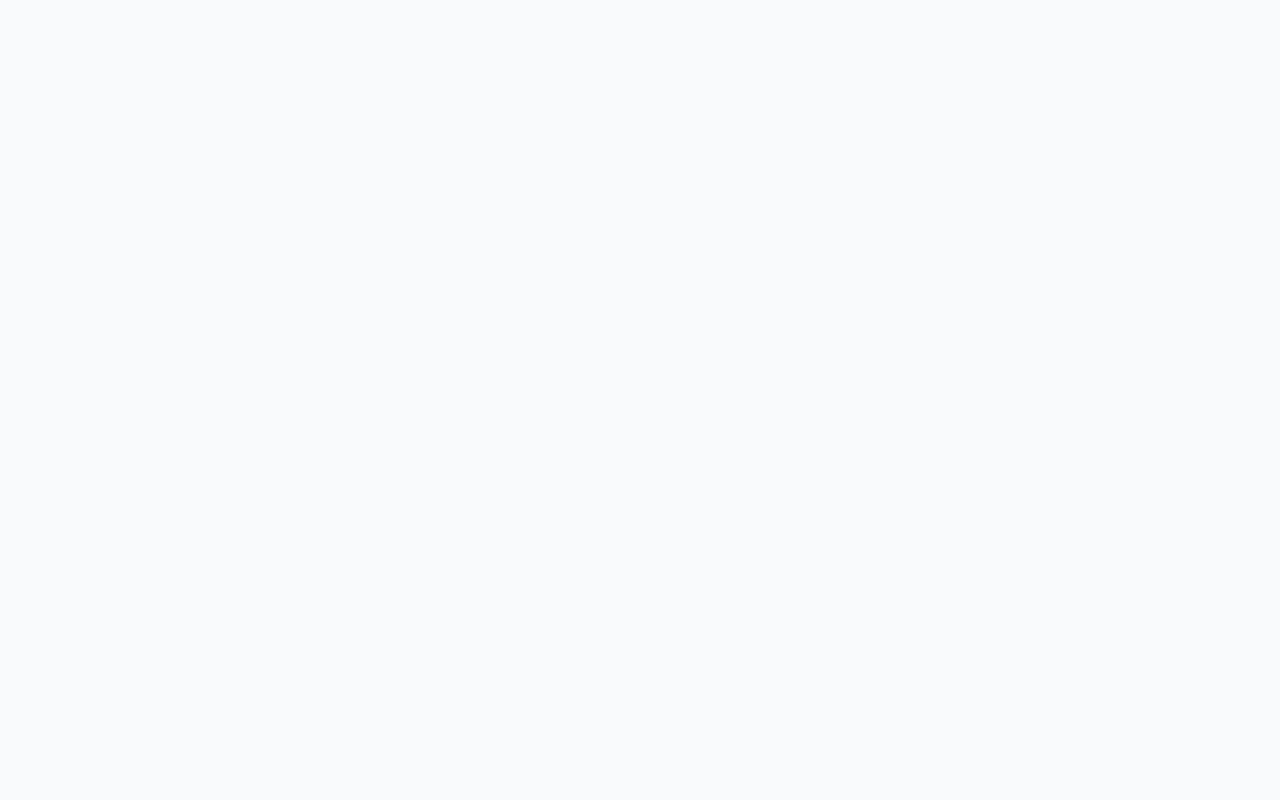
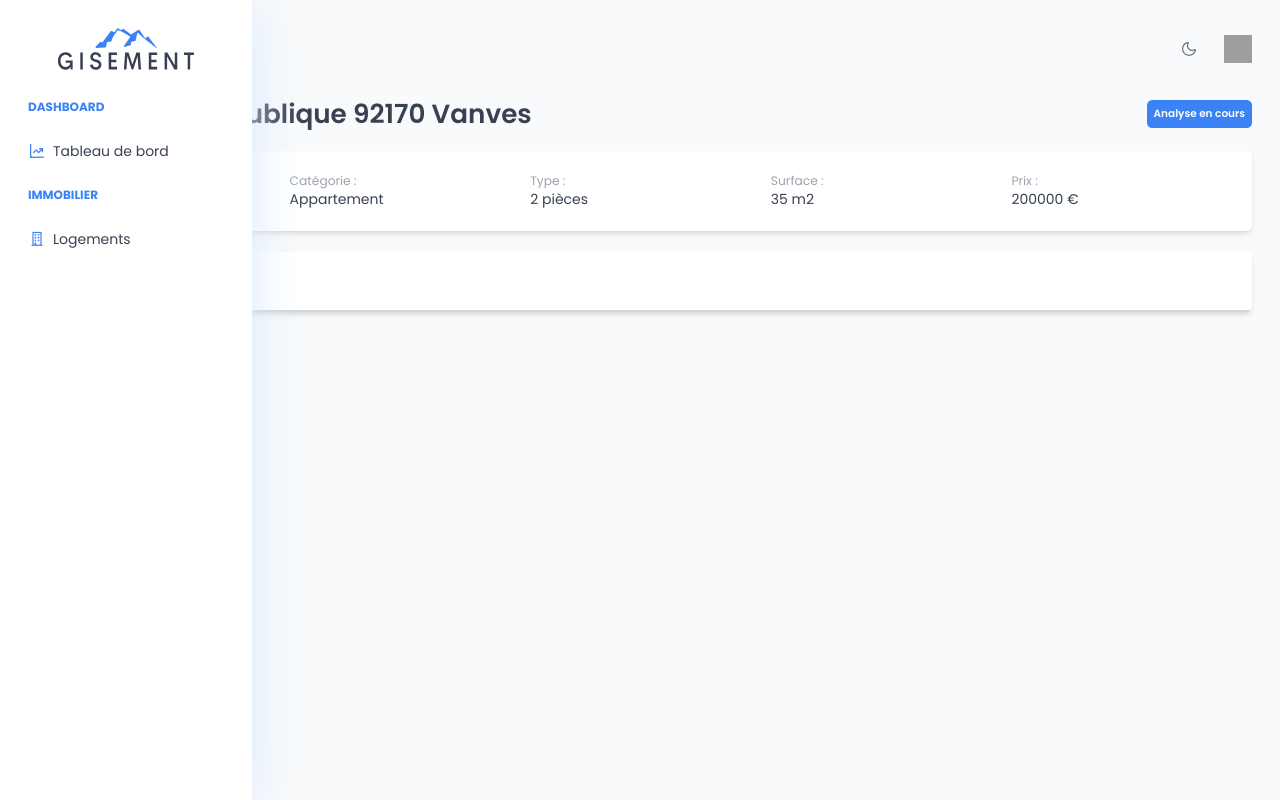
Before and after one commit to arnauddoub/poc-gisement-app, a Vue app in the folder packages/frontend/: page /properties/1 in a window 1280 px wide. Before the commit this address had no page. Built offline with nearby package versions, Linux system fonts and the light colour scheme; grey boxes are pictures that could not be loaded.

Commit message:
feat: add property view

```diff
--- a/packages/frontend/src/components/base/BaseValue.vue
+++ b/packages/frontend/src/components/base/BaseValue.vue
@@ -1,8 +1,8 @@
 <script setup lang="ts">
 interface Props {
-  vertical: boolean
+  vertical?: boolean
   label: string
-  value: string
+  value: string | number
 }
 
 withDefaults(defineProps<Props>(), {
--- a/packages/frontend/src/components/layout/AppTopbar.vue
+++ b/packages/frontend/src/components/layout/AppTopbar.vue
@@ -10,7 +10,7 @@ const toggleDark = useToggle(isDark)
 <template>
   <div class="layout-topbar">
     <div class="topbar-start">
-      <Button severity="secondary" text rounded style="margin-left: -1rem;" @click="onMenuToggle()">
+      <Button severity="secondary" text rounded style="margin-left: -1rem" @click="onMenuToggle()">
         <i class="pi pi-bars"></i>
       </Button>
     </div>
--- a/packages/frontend/src/modules/property/composables/PropertyListItem.vue
+++ b/packages/frontend/src/modules/property/composables/PropertyListItem.vue
@@ -1,5 +1,6 @@
 <script setup lang="ts">
 import type { Property } from '@/modules/property/types/Property'
+import { RouterLink } from 'vue-router'
 import BaseValue from '@/components/base/BaseValue.vue'
 
 defineProps<{
@@ -8,7 +9,7 @@ defineProps<{
 </script>
 
 <template>
-  <div class="bg-white rounded-md shadow-md p-6 md:h-32 dark:bg-gray-900 dark:text-white">
+  <div class="card md:h-32">
     <div class="h-full relative items-center md:flex md:space-x-6 md:pl-20">
       <div class="max-md:mx-auto max-md:mb-4 -bottom-1 left-0 w-20 md:absolute">
         <img src="@/assets/properties/building.png" class="opacity-70" alt="building" />
@@ -26,7 +27,9 @@ defineProps<{
           <BaseValue label="Type :" :value="property.type" />
         </div>
         <div class="md:w-40">
-          <Button class="w-full justify-center">Détail</Button>
+          <RouterLink :to="{ name: 'properties.show', params: { uuid: property.uuid } }">
+            <Button class="w-full justify-center">Détail</Button>
+          </RouterLink>
         </div>
       </div>
     </div>
--- /dev/null
+++ b/packages/frontend/src/modules/property/fakes/properties.ts
@@ -0,0 +1,30 @@
+import type { Property } from '../types/Property'
+
+export const properties: Property[] = [
+  {
+    uuid: 'aaa',
+    state: 'Résidence Principale',
+    category: 'Appartement',
+    type: '2 pièces',
+    surface: 35,
+    price: 200_000,
+    location: {
+      address: '24 Rue de la République',
+      city: 'Vanves',
+      zipCode: '92170'
+    }
+  },
+  {
+    uuid: 'bbb',
+    state: 'Investissement Locatif',
+    category: 'Appartement',
+    type: 'Studio',
+    surface: 31,
+    price: 200_000,
+    location: {
+      address: '2 Sq. Arthur Rimbaud',
+      city: 'Évry-Courcouronnes',
+      zipCode: '91000'
+    }
+  }
+]
--- a/packages/frontend/src/modules/property/types/Property.ts
+++ b/packages/frontend/src/modules/property/types/Property.ts
@@ -4,6 +4,7 @@ export interface Property {
   category: PropertyCategory
   type: PropertyType
   surface: number
+  price: number
   location: {
     address: string
     city: string
--- a/packages/frontend/src/modules/property/views/PropertyListView.vue
+++ b/packages/frontend/src/modules/property/views/PropertyListView.vue
@@ -1,34 +1,7 @@
 <script setup lang="ts">
-import type { Property } from '@/modules/property/types/Property'
+import { properties } from '@/modules/property/fakes/properties'
 import PropertyListItem from '@/modules/property/composables/PropertyListItem.vue'
 import BaseHeading from '@/components/base/BaseHeading.vue'
-
-const properties: Property[] = [
-  {
-    uuid: 'aaa',
-    state: 'Résidence Principale',
-    category: 'Appartement',
-    type: '2 pièces',
-    surface: 35,
-    location: {
-      address: '24 Rue de la République',
-      city: 'Vanves',
-      zipCode: '92170'
-    }
-  },
-  {
-    uuid: 'bbb',
-    state: 'Investissement Locatif',
-    category: 'Appartement',
-    type: 'Studio',
-    surface: 31,
-    location: {
-      address: '2 Sq. Arthur Rimbaud',
-      city: 'Évry-Courcouronnes',
-      zipCode: '91000'
-    }
-  }
-]
 </script>
 
 <template>
--- /dev/null
+++ b/packages/frontend/src/modules/property/views/PropertyView.vue
@@ -0,0 +1,31 @@
+<script setup lang="ts">
+import { ref } from 'vue'
+import { properties } from '@/modules/property/fakes/properties'
+import BaseValue from '@/components/base/BaseValue.vue'
+import BaseHeading from '@/components/base/BaseHeading.vue'
+
+const property = properties[0]
+
+const items = ref([{ label: 'Synthèse', icon: 'pi pi-home' }])
+</script>
+
+<template>
+  <div class="grid gap-6">
+    <div class="flex justify-between items-center">
+      <BaseHeading type="h1">{{ property.location.address }} {{ property.location.zipCode }} {{ property.location.city }}</BaseHeading>
+      <Tag severity="info" value="Analyse en cours"></Tag>
+    </div>
+
+    <div class="grid gap-6 grid-cols-5 card">
+      <BaseValue label="Statut :" :value="property.state" />
+      <BaseValue label="Catégorie :" :value="property.category" />
+      <BaseValue label="Type :" :value="property.type" />
+      <BaseValue label="Surface :" :value="`${property.surface} m2`" />
+      <BaseValue label="Prix :" :value="`${property.price} €`" />
+    </div>
+
+    <div class="card overflow-hidden" style="padding: 0">
+      <TabMenu :model="items" />
+    </div>
+  </div>
+</template>
--- a/packages/frontend/src/router/index.ts
+++ b/packages/frontend/src/router/index.ts
@@ -24,6 +24,11 @@ const router = createRouter({
               path: '',
               name: 'properties.list',
               component: () => import('@/modules/property/views/PropertyListView.vue')
+            },
+            {
+              path: ':uuid',
+              name: 'properties.show',
+              component: () => import('@/modules/property/views/PropertyView.vue')
             }
           ]
         }
--- /dev/null
+++ b/packages/frontend/src/styles/_card.scss
@@ -0,0 +1,3 @@
+.card {
+  @apply bg-white rounded-md shadow-md p-6 dark:bg-gray-900;
+}
--- /dev/null
+++ b/packages/frontend/src/styles/design-system.ts
@@ -0,0 +1,27 @@
+import { usePassThrough } from 'primevue/passthrough'
+import Tailwind from 'primevue/passthrough/tailwind'
+
+export const designSystem = usePassThrough(
+  Tailwind,
+  {
+    tabmenu: {
+      action: ({ context, state }: any) => ({
+        class: [
+          'cursor-pointer select-none flex items-center relative no-underline overflow-hidden',
+          'border-b-2 p-5 font-medium rounded-t-lg ',
+          'focus:outline-none focus:outline-offset-0 focus:shadow-[inset_0_0_0_0.2rem_rgba(191,219,254,1)] dark:focus:shadow-[inset_0_0_0_0.2rem_rgba(147,197,253,0.5)]',
+          {
+            'border-gray-300 bg-white text-gray-700 hover:bg-white hover:border-gray-400 hover:text-gray-600 dark:bg-gray-900 dark:border-blue-900/40 dark:text-white/80 dark:hover:bg-gray-800/80':
+              state.d_activeIndex !== context.index,
+            'border-blue-500 text-blue-500 dark:bg-gray-900 dark:border-blue-300 dark:text-blue-300': state.d_activeIndex === context.index
+          }
+        ],
+        style: 'top:2px'
+      })
+    }
+  },
+  {
+    mergeSections: true,
+    mergeProps: false
+  }
+)
--- a/packages/frontend/src/styles/main.css
+++ b/packages/frontend/src/styles/main.scss
@@ -130,3 +130,5 @@ body {
 button:focus {
   box-shadow: none !important;
 }
+
+@import 'card';
```
Also changed, not shown: packages/frontend/src/main.ts (+7 -3 lines).
